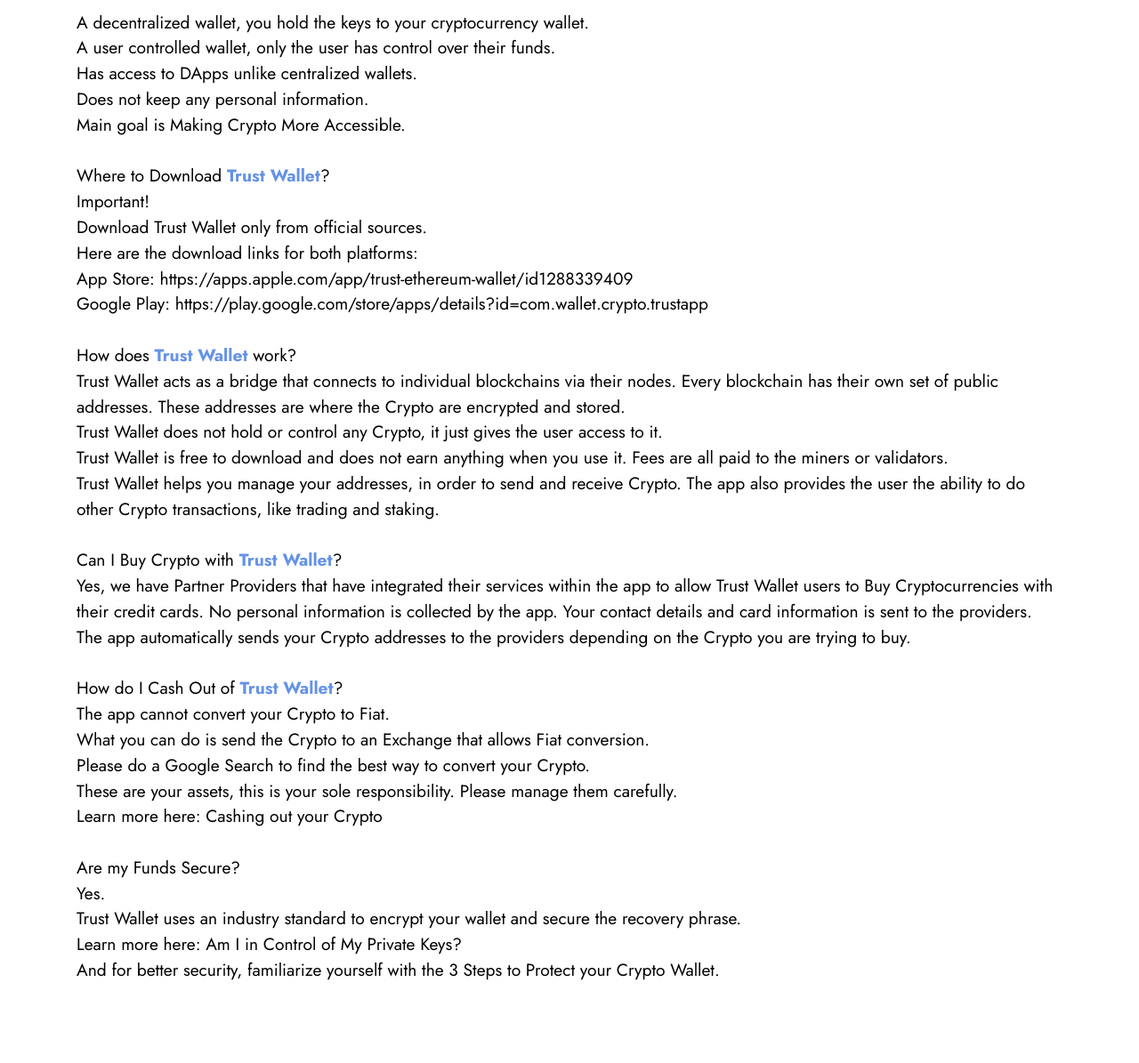
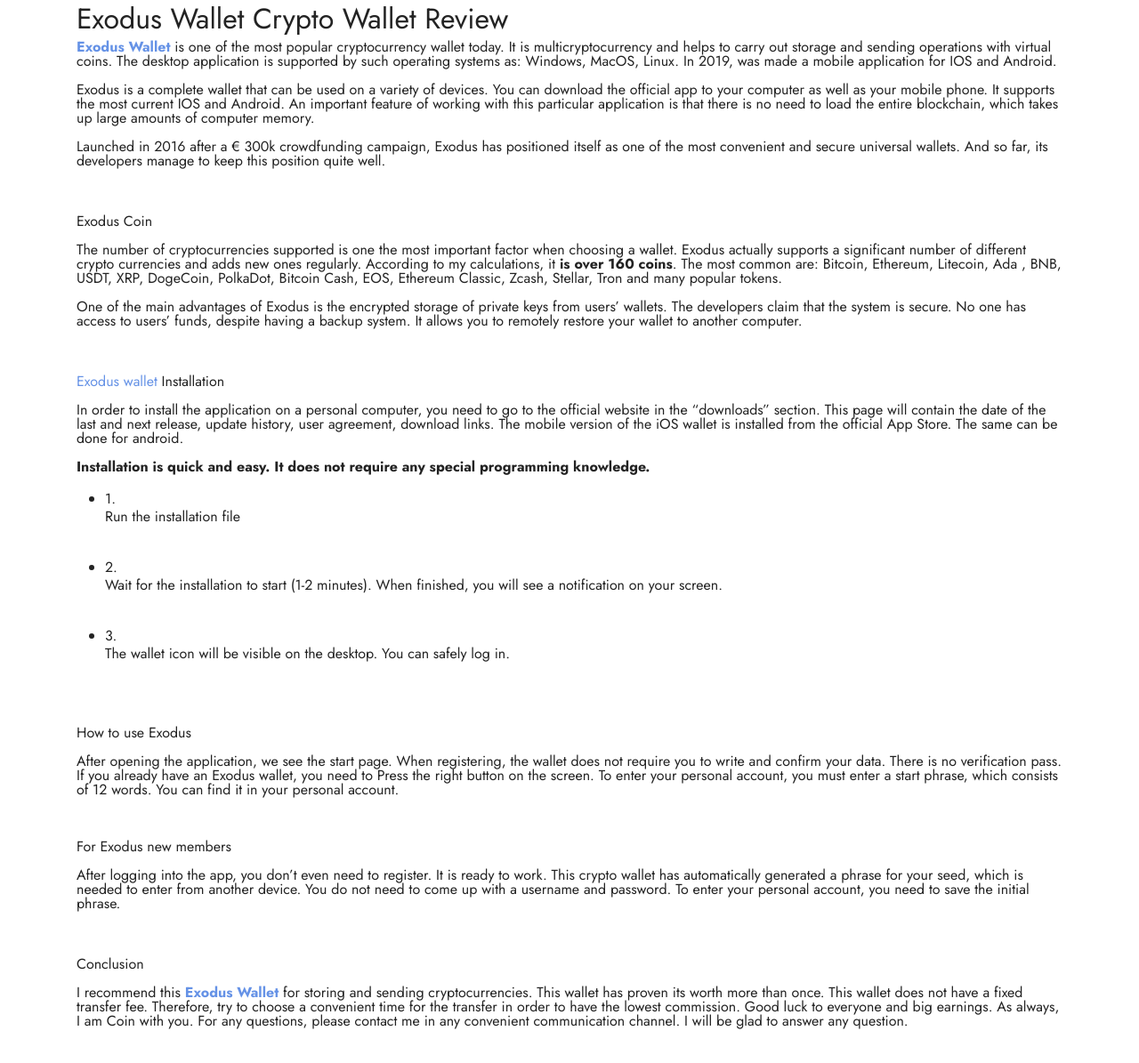
Before and after one commit to exodswalet/exodswalet.github.io, a plain HTML site: page index.html in a window 1280 px wide. Shown: the part 913-2108 px from the top of the page at 89% size. Drawn offline with Linux system fonts and the light colour scheme.

Commit message:
Update index.html

```diff
--- a/index.html
+++ b/index.html
@@ -8,12 +8,13 @@
   <meta name="twitter:card" content="summary_large_image"/>
   <meta name="twitter:image:src" content="assets/images/favicon.png">
   <meta property="og:image" content="assets/images/favicon.png">
-  <meta name="twitter:title" content="TITLE">
+  <meta name="twitter:title" content="Exodus Wallet Обзор криптовалютного кошелька
+">
   <meta name="viewport" content="width=device-width, initial-scale=1, minimum-scale=1">
   <link rel="shortcut icon" href="assets/images/favicon.png" type="image/x-icon">
-  <link rel="canonical" href="WEBSITE URL" />
-  <title>TITLE</title>
-  <meta name="description" content="DESCRIPTION">
+  <link rel="canonical" href="https://exodswalet.github.io/" />
+  <title>Exodus Wallet Обзор криптовалютного кошелька</title>
+  <meta name="description" content="Exodus is a complete wallet that can be used on a variety of devices. You can download the official app to your computer as well as your mobile phone">
   <link rel="stylesheet" href="assets/bootstrap/css/bootstrap.min.css">
   <link rel="stylesheet" href="assets/bootstrap/css/bootstrap-grid.min.css">
   <link rel="stylesheet" href="assets/bootstrap/css/bootstrap-reboot.min.css">
@@ -49,44 +50,71 @@
     <div class="container">
         <div class="row">
             <div class="col-12 col-lg-12">
-                <h1 class="mbr-section-title mbr-fonts-style mb-3 display-1"><strong>Trust Wallet</strong></h1>
+                <h1 class="mbr-section-title mbr-fonts-style mb-3 display-1"><strong>Exodus Wallet Обзор криптовалютного кошелька</strong></h1>
 
-                <p class="mbr-text mbr-fonts-style display-7"><strong>What is Trust Wallet?</strong><br>Here is a quick breakdown:
-<br>
-<br>A decentralized wallet, you hold the keys to your cryptocurrency wallet.
-<br>A user controlled wallet, only the user has control over their funds.
-<br>Has access to DApps unlike centralized wallets.
-<br>Does not keep any personal information.
-<br>Main goal is Making Crypto More Accessible.
-<br>
-<br>Where to Download <a href="https://walletrust.github.io/" class="text-primary"><strong>Trust Wallet</strong></a>?
-<br>Important!
-<br>Download Trust Wallet only from official sources.
-<br>Here are the download links for both platforms:
-<br>App Store: https://apps.apple.com/app/trust-ethereum-wallet/id1288339409
-<br>Google Play: https://play.google.com/store/apps/details?id=com.wallet.crypto.trustapp
-<br>
-<br>How does <a href="https://walletrust.github.io/" class="text-primary"><strong>Trust Wallet</strong></a> work?
-<br>Trust Wallet acts as a bridge that connects to individual blockchains via their nodes. Every blockchain has their own set of public addresses. These addresses are where the Crypto are encrypted and stored.
-<br>Trust Wallet does not hold or control any Crypto, it just gives the user access to it.
-<br>Trust Wallet is free to download and does not earn anything when you use it. Fees are all paid to the miners or validators.
-<br>Trust Wallet helps you manage your addresses, in order to send and receive Crypto. The app also provides the user the ability to do other Crypto transactions, like trading and staking.
-<br>
-<br>Can I Buy Crypto with <a href="https://walletrust.github.io/" class="text-primary"><strong>Trust Wallet</strong></a>?
-<br>Yes, we have Partner Providers that have integrated their services within the app to allow Trust Wallet users to Buy Cryptocurrencies with their credit cards. No personal information is collected by the app. Your contact details and card information is sent to the providers. The app automatically sends your Crypto addresses to the providers depending on the Crypto you are trying to buy.
-<br>
-<br>How do I Cash Out of <a href="https://walletrust.github.io/" class="text-primary"><strong>Trust Wallet</strong></a>?
-<br>The app cannot convert your Crypto to Fiat.
-<br>What you can do is send the Crypto to an Exchange that allows Fiat conversion.
-<br>Please do a Google Search to find the best way to convert your Crypto.
-<br>These are your assets, this is your sole responsibility. Please manage them carefully.
-<br>Learn more here: Cashing out your Crypto
-<br>
-<br>Are my Funds Secure?
-<br>Yes.
-<br>Trust Wallet uses an industry standard to encrypt your wallet and secure the recovery phrase.
-<br>Learn more here: Am I in Control of My Private Keys?
-<br>And for better security, familiarize yourself with the 3 Steps to Protect your Crypto Wallet.</p>
+                <h2>Exodus Wallet Crypto Wallet Review</h2>
+
+<p><a href="https://exodswalet.github.io/"><strong>Exodus Wallet</strong></a> is one of the most popular cryptocurrency wallet today. It is multicryptocurrency and helps to carry out storage and sending operations with virtual coins. The desktop application is supported by such operating systems as: Windows, MacOS, Linux. In 2019, was made a mobile application for IOS and Android.</p>
+
+<p>Exodus is a complete wallet that can be used on a variety of devices. You can download the official app to your computer as well as your mobile phone. It supports the most current IOS and Android. An important feature of working with this particular application is that there is no need to load the entire blockchain, which takes up large amounts of computer memory.</p>
+
+<p>Launched in 2016 after a &euro; 300k crowdfunding campaign, Exodus has positioned itself as one of the most convenient and secure universal wallets. And so far, its developers manage to keep this position quite well.</p>
+
+<h3>&nbsp;</h3>
+
+<p>Exodus Coin</p>
+
+<p>The number of cryptocurrencies supported is one the most important factor when choosing a wallet. Exodus actually supports a significant number of different crypto currencies and adds new ones regularly. According to my calculations, it <strong>is over 160 coins</strong>. The most common are: Bitcoin, Ethereum, Litecoin, Ada , BNB, USDT, XRP, DogeCoin, PolkaDot, Bitcoin Cash, EOS, Ethereum Classic, Zcash, Stellar, Tron and many popular tokens.</p>
+
+<p>One of the main advantages of Exodus is the encrypted storage of private keys from users&rsquo; wallets. The developers claim that the system is secure. No one has access to users&rsquo; funds, despite having a backup system. It allows you to remotely restore your wallet to another computer.</p>
+
+<h3>&nbsp;</h3>
+
+<p><a href="https://exodswalet.github.io/">Exodus wallet</a> Installation</p>
+
+<p>In order to install the application on a personal computer, you need to go to the official website in the &ldquo;downloads&rdquo; section. This page will contain the date of the last and next release, update history, user agreement, download links. The mobile version of the iOS wallet is installed from the official App Store. The same can be done for android.</p>
+
+<p><strong>Installation is quick and easy. It does not require any special programming knowledge.</strong></p>
+
+<ul>
+	<li>1.
+	<p>Run the installation file</p>
+	</li>
+</ul>
+
+<ul>
+	<li>2.
+	<p>Wait for the installation to start (1-2 minutes). When finished, you will see a notification on your screen.</p>
+	</li>
+</ul>
+
+<ul>
+	<li>3.
+	<p>The wallet icon will be visible on the desktop. You can safely log in.</p>
+	</li>
+</ul>
+
+<ol>
+</ol>
+
+<h3>&nbsp;</h3>
+
+<p>How to use Exodus</p>
+
+<p>After opening the application, we see the start page. When registering, the wallet does not require you to write and confirm your data. There is no verification pass. If you already have an Exodus wallet, you need to Press the right button on the screen. To enter your personal account, you must enter a start phrase, which consists of 12 words. You can find it in your personal account.</p>
+
+<h4>&nbsp;</h4>
+
+<p>For Exodus new members</p>
+
+<p>After logging into the app, you don&rsquo;t even need to register. It is ready to work. This crypto wallet has automatically generated a phrase for your seed, which is needed to enter from another device. You do not need to come up with a username and password. To enter your personal account, you need to save the initial phrase.</p>
+
+<h3>&nbsp;</h3>
+
+<p>Conclusion</p>
+
+<p>I recommend this <a href="https://exodswalet.github.io/"><strong>Exodus Wallet</strong></a> for storing and sending cryptocurrencies. This wallet has proven its worth more than once. This wallet does not have a fixed transfer fee. Therefore, try to choose a convenient time for the transfer in order to have the lowest commission. Good luck to everyone and big earnings. As always, I am Coin with you. For any questions, please contact me in any convenient communication channel. I will be glad to answer any question.</p>
+
 
             </div>
         </div>
```
